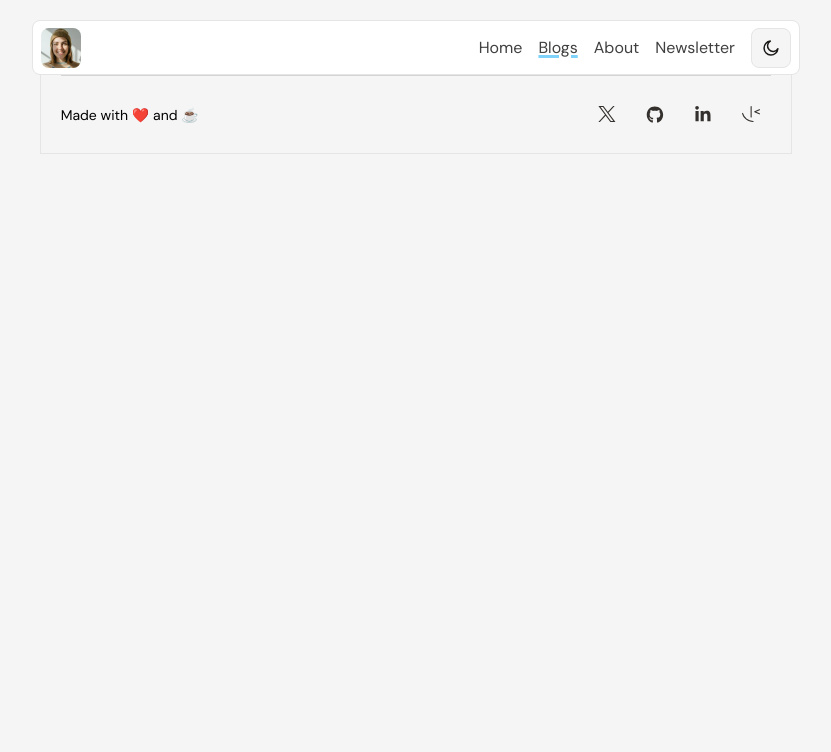
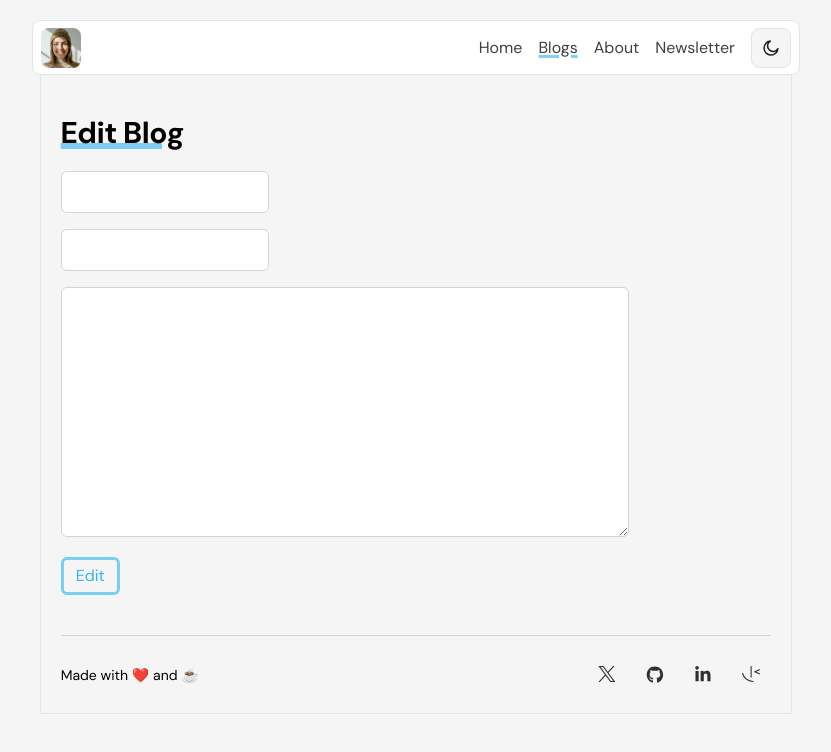
Before and after one commit to valts08/personal_blog, a React (Vite) app: page /blog/1/edit in a window 1280 px wide. Shown: the top 752 px of the page, without its empty margins (224-1055 px from the left). Built offline with nearby package versions, Linux system fonts and the light colour scheme; no server answers.

Commit message:
added blog edit route, switched from usereducer to usestate for form data because it was unnecessarily complicated

```diff
--- a/src/App.tsx
+++ b/src/App.tsx
@@ -4,15 +4,16 @@ import {
     QueryClient
 } from '@tanstack/react-query';
 import { ThemeContext } from "./contexts/ThemeContext";
+import { useState } from "react";
 import Navbar from './components/Navbar'
 import Home from './pages/home/Home';
 import Blog from './pages/blog/Blog';
 import About from './pages/about/About';
 import Newsletter from './pages/newsletter/Newsletter';
 import Footer from "./components/Footer";
-import { useState } from "react";
 import BlogByID from "./pages/blog/BlogByID";
 import CreateBlog from "./pages/blog/CreateBlog";
+import EditBlog from "./pages/blog/EditBlog";
 
 function App() {
 
@@ -42,6 +43,7 @@ function App() {
             <Routes>
               <Route path='/personal_blog' element={<Home />} />
               <Route path='/blog/create_blog' element={<CreateBlog/>} />
+              <Route path='/blog/:id/edit' element={<EditBlog/>} />
               <Route path='/blog/:id' element={<BlogByID />} />
               <Route path='/blog' element={<Blog />} />
               <Route path='/about' element={<About />} />
--- a/src/pages/blog/BlogOptionsModal.tsx
+++ b/src/pages/blog/BlogOptionsModal.tsx
@@ -1,12 +1,13 @@
 import { useQuery } from "@tanstack/react-query";
 import { useParams } from "react-router-dom";
 import { useNavigate } from "react-router-dom";
+import { Link } from "react-router-dom";
 
 const BlogOptionsModal = () => {
 
     const params = useParams();
     const navigate = useNavigate();
-    const { data, isFetching, isFetched, refetch } = useQuery({
+    const { data, refetch } = useQuery({
         queryKey: ['blogDelete'],
         queryFn: async () => {
             const deletePromise = await fetch(`https://blogapi-production-6036.up.railway.app/api/blog/${params.id}`,{
@@ -29,7 +30,9 @@ const BlogOptionsModal = () => {
     return (
         <>
             <div className="absolute flex flex-col place-content-evenly blogSettingsModal min-w-[125px] min-h-[50px] border-1 border-neutral-500 rounded-lg bg-white/40 top-15 right-10 p-2">
-                <span className="cursor-pointer">Edit</span>
+                <span className="cursor-pointer">
+                    <Link to={`/blog/${params.id}/edit`}>Edit</Link>
+                </span>
                 <span className="cursor-pointer" onClick={() => handleBlogDelete()}>Delete</span>
             </div>
         </>
--- a/src/pages/blog/CreateBlog.tsx
+++ b/src/pages/blog/CreateBlog.tsx
@@ -1,38 +1,17 @@
 import PageHeading from "../../components/PageHeading";
 import { useNavigate } from "react-router-dom";
 import { useQuery } from "@tanstack/react-query";
-import { useReducer } from "react";
+import { useEffect, useState } from "react";
 
 const CreateBlog = () => {
 
     const navigate = useNavigate()
 
-    const initialState = {
-        title: {
-            data: ''
-        },
-        preview: {
-            data: ''
-        },
-        content: {
-            data: ''
-        }
-    }
-
-    const reducer = (state: any, action: any) => {
-        switch (action.type) {
-            case "TITLE":
-                return { ...state, title: action.data};
-            case "PREVIEW":
-                return { ...state, preview: action.data};
-            case "CONTENT":
-                return { ...state, content: action.data};
-            default:
-                return;
-        }
-    }
-
-    const [blogData, dispatch] = useReducer(reducer, initialState)
+    const [formVariables, setFormVariables] = useState({
+        title: '',
+        preview: '',
+        content: ''
+    });
 
     const { data, refetch, isPending, isError, error } = useQuery({
         queryKey: ['createBlog'],
@@ -45,9 +24,9 @@ const CreateBlog = () => {
                 },
                 body: JSON.stringify({
                     user_id: new Date().getUTCMilliseconds(), // this is temporary, will eventually incorporate user_id generation via timestamp + additional operations
-                    blog_title: blogData.title,
-                    blog_preview: blogData.preview,
-                    blog_content: blogData.content
+                    blog_title: formVariables.title,
+                    blog_preview: formVariables.preview,
+                    blog_content: formVariables.content
                 })
             })
 
@@ -57,12 +36,22 @@ const CreateBlog = () => {
         retry: 0
     })
 
+    const changeHandler = (e: any) => {
+        setFormVariables(prevValues => {
+            return { ...prevValues, [e.target.name]: e.target.value }
+        })
+    }
+
+    useEffect(() => console.log(formVariables),[formVariables])
+
     const handleSubmit = () => {
         // after sending a post request, nevigate back to blogs page
         refetch()
         // check for error message
-        if (data.details || data.error) return
-        navigate('/blog')
+        if (data && data.details || data.error) return
+        setTimeout(() => {
+            navigate('/blog')
+        }, 500)
     }
 
     return (
@@ -70,9 +59,9 @@ const CreateBlog = () => {
             <section className="py-10">
                 <PageHeading>Create Blog</PageHeading>
                 <div className="pb-5">
-                    <input className="block p-2 border rounded-md border-gray-300 bg-white" type="text" placeholder="Title" onChange={(e) => dispatch({type: 'TITLE', data: e.target.value})}/>
-                    <input className="block p-2 mt-4 border rounded-md border-gray-300 bg-white" type="text" placeholder="Summary" onChange={(e) => dispatch({type: 'PREVIEW', data: e.target.value})}/>
-                    <textarea className="block mt-4 p-2 min-w-8/10 min-h-[250px] border rounded-md border-gray-300 bg-white resize" placeholder="Start writing your blog..." onChange={(e) => dispatch({type: 'CONTENT', data: e.target.value})}/>
+                    <input className="block p-2 border rounded-md border-gray-300 bg-white" type="text" name="title" onChange={(e) => changeHandler(e)}/>
+                    <input className="block p-2 mt-4 border rounded-md border-gray-300 bg-white" type="text" name="preview" onChange={(e) => changeHandler(e)}/>
+                    <textarea className="block mt-4 p-2 min-w-8/10 min-h-[250px] border rounded-md border-gray-300 bg-white resize" name="content" onChange={(e) => changeHandler(e)}/>
                 </div>
                 <button className="block cursor-pointer border-3 rounded-md border-sky-500/50 text-sky-500/80 py-1 px-3" onClick={() => handleSubmit()}>Submit</button>
             </section>
--- /dev/null
+++ b/src/pages/blog/EditBlog.tsx
@@ -0,0 +1,73 @@
+import PageHeading from "../../components/PageHeading";
+import { useNavigate, useParams } from "react-router-dom";
+import { useQuery } from "@tanstack/react-query";
+import { useEffect, useReducer, useState } from "react";
+
+const EditBlog = () => {
+
+    const navigate = useNavigate();
+    const params = useParams();
+
+    const [formVariables, setFormVariables] = useState({
+        title: '',
+        preview: '',
+        content: ''
+    });
+
+    const { data: dataEditBlog, refetch: refetchEditBlog } = useQuery({
+        queryKey: ['getBlogByID', params.id],
+        queryFn: async () => {
+            const response = await fetch(`https://blogapi-production-6036.up.railway.app/api/blog/${params.id}`, {
+                method: "GET",
+                headers: {
+                    'Content-Type': 'application/json',
+                    'Accept': 'application/json'
+                }
+            })
+
+            return response.json();
+        }
+    })
+
+    const changeHandler = (e: any) => {
+        setFormVariables(prevValues => {
+            return { ...prevValues, [e.target.name]: e.target.value }
+        })
+    }
+
+    // after sending a put request, nevigate back to blogs page
+    const handleEditSubmit = () => {
+        // send put request
+        // check for error message
+        // if (data.details || data.error) return
+        // setTimeout(() => {
+        //     navigate('/blog')
+        // }, 500)
+    }
+
+    useEffect(() => {
+        if (dataEditBlog) {
+            setFormVariables({
+                title: dataEditBlog.blog.blog_title,
+                preview: dataEditBlog.blog.blog_preview,
+                content: dataEditBlog.blog.blog_content,
+            })
+        }
+    }, [dataEditBlog])
+
+    return (
+        <>
+            <section className="py-10">
+                <PageHeading>Edit Blog</PageHeading>
+                <div className="pb-5">
+                    <input className="block p-2 border rounded-md border-gray-300 bg-white" type="text" value={formVariables.title} name="title" onChange={(e) => changeHandler(e)}/>
+                    <input className="block p-2 mt-4 border rounded-md border-gray-300 bg-white" type="text" value={formVariables.preview} name="preview" onChange={(e) => changeHandler(e)}/>
+                    <textarea className="block mt-4 p-2 min-w-8/10 min-h-[250px] border rounded-md border-gray-300 bg-white resize" value={formVariables.content} name="content" onChange={(e) => changeHandler(e)}/>
+                </div>
+                <button className="block cursor-pointer border-3 rounded-md border-sky-500/50 text-sky-500/80 py-1 px-3" onClick={() => handleEditSubmit()}>Edit</button>
+            </section>
+        </>
+    )
+}
+
+export default EditBlog;
```
